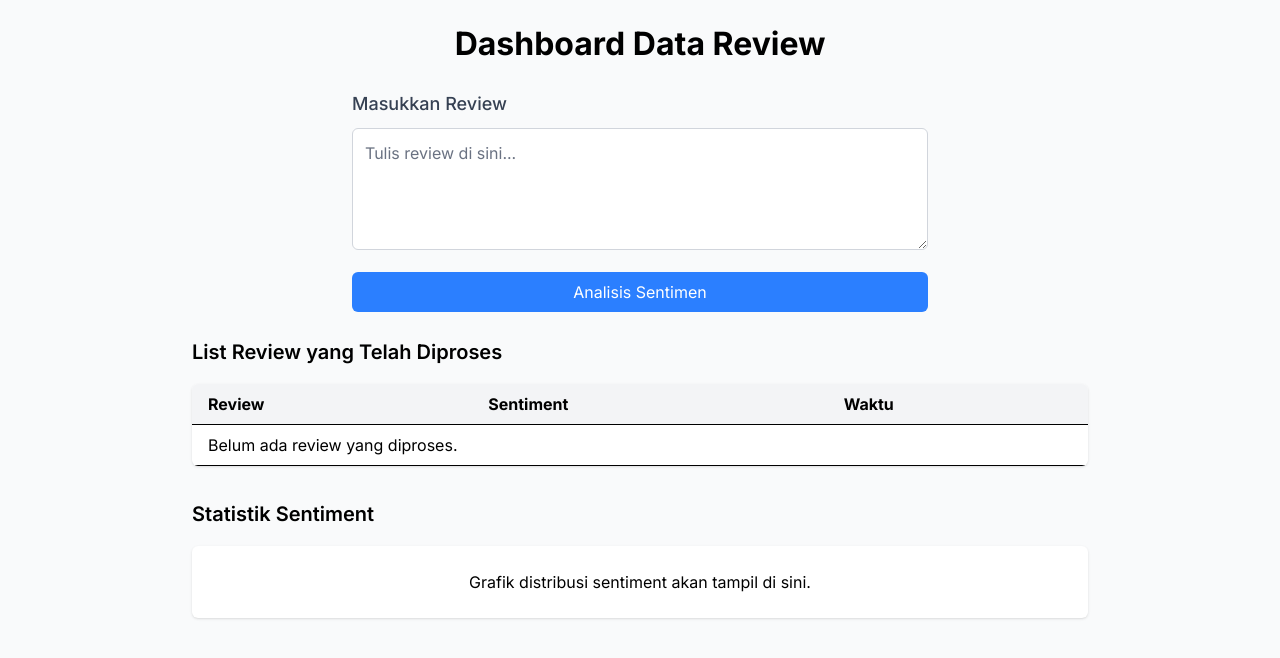
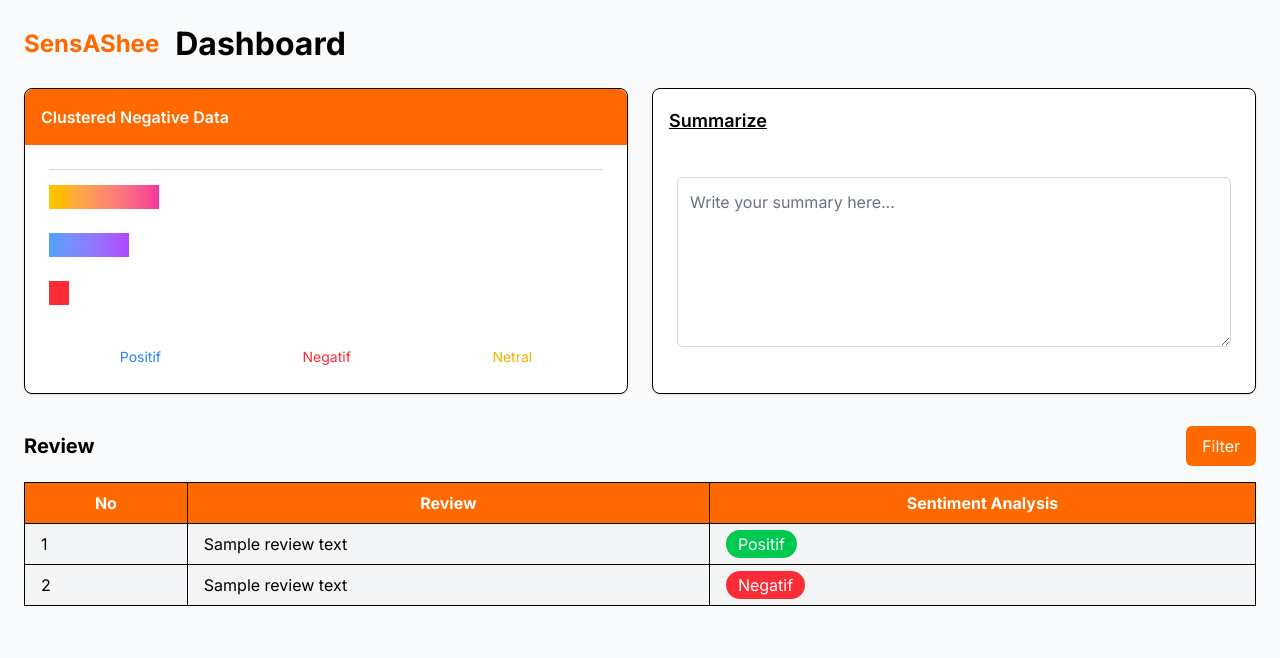
Before and after one commit to ucok-hub/web-sentiment-analysis, a Next.js app: page /dashboard in a window 1280 px wide. Shown: the top 658 px of the page. Built offline with nearby package versions, Linux system fonts and the light colour scheme.

Commit message:
`Refactor UI components to use gradient backgrounds and text colors`

```diff
--- a/src/app/dashboard/page.jsx
+++ b/src/app/dashboard/page.jsx
@@ -1,114 +1,98 @@
-// app/dashboard/page.jsx
 'use client'
 
-import React, { useState } from 'react'
+import React from 'react'
 
 export default function Dashboard() {
-  const [review, setReview] = useState('')
-  const [reviews, setReviews] = useState([])
-  const [loading, setLoading] = useState(false)
-
-  // Fungsi untuk mengirim review ke API dan mendapatkan hasil analisis
-  const handleAnalyze = async (e) => {
-    e.preventDefault()
-    setLoading(true)
-
-    try {
-      const res = await fetch('/api/analyze', {
-        method: 'POST',
-        headers: { 'Content-Type': 'application/json' },
-        body: JSON.stringify({ review }),
-      })
-      const data = await res.json()
-
-      // Membuat data review baru dengan timestamp
-      const newReview = {
-        id: Date.now(),
-        text: review,
-        sentiment: data.sentiment,
-        timestamp: new Date().toLocaleString(),
-      }
-
-      // Menambahkan review baru ke dalam daftar (data review yang telah diproses)
-      setReviews([newReview, ...reviews])
-      setReview('')
-    } catch (error) {
-      console.error('Error analyzing review:', error)
-    }
-    setLoading(false)
-  }
-
   return (
     <div className="min-h-screen bg-gray-50 p-6">
-      <h1 className="mb-6 text-center text-3xl font-bold">
-        Dashboard Data Review
-      </h1>
+      {/* Header */}
+      <header className="mb-6 flex items-center space-x-4">
+        <div className="text-2xl font-bold text-orange-500">SensAShee</div>
+        <h1 className="text-3xl font-bold">Dashboard</h1>
+      </header>
 
-      {/* Form untuk mengirim review */}
-      <form onSubmit={handleAnalyze} className="mx-auto mb-6 max-w-xl">
-        <label
-          htmlFor="review"
-          className="mb-2 block text-lg font-medium text-gray-700"
-        >
-          Masukkan Review
-        </label>
-        <textarea
-          id="review"
-          value={review}
-          onChange={(e) => setReview(e.target.value)}
-          placeholder="Tulis review di sini..."
-          rows="4"
-          className="w-full rounded-md border border-gray-300 p-3 focus:ring-2 focus:ring-blue-500 focus:outline-none"
-          required
-        ></textarea>
-        <button
-          type="submit"
-          className="mt-4 w-full rounded-md bg-blue-500 py-2 text-white transition-colors hover:bg-blue-600"
-        >
-          {loading ? 'Memproses...' : 'Analisis Sentimen'}
-        </button>
-      </form>
+      {/* Top Section */}
+      <div className="grid grid-cols-1 gap-6 md:grid-cols-2">
+        {/* Left Panel */}
+        <div className="rounded-lg border bg-white shadow">
+          <div className="rounded-t-lg bg-orange-500 p-4 font-semibold text-white">
+            Clustered Negative Data
+          </div>
+          <div className="p-6">
+            {/* Bar Chart */}
+            <div className="relative h-40">
+              <div className="absolute top-4 left-0 h-6 w-[110px] bg-gradient-to-r from-yellow-400 to-pink-500"></div>
+              <div className="absolute top-16 left-0 h-6 w-[80px] bg-gradient-to-r from-blue-400 to-purple-500"></div>
+              <div className="absolute top-28 left-0 h-6 w-[20px] bg-red-500"></div>
+              {/* Grid lines */}
+              <div className="absolute inset-0 border-t border-gray-300"></div>
+            </div>
+            {/* Legend */}
+            <div className="mt-4 flex justify-around text-sm">
+              <span className="text-blue-500">Positif</span>
+              <span className="text-red-500">Negatif</span>
+              <span className="text-yellow-500">Netral</span>
+            </div>
+          </div>
+        </div>
 
-      {/* Tabel untuk menampilkan daftar review yang telah diproses */}
-      <div className="mx-auto max-w-4xl">
-        <h2 className="mb-4 text-xl font-semibold">
-          List Review yang Telah Diproses
-        </h2>
-        <table className="min-w-full overflow-hidden rounded-md bg-white shadow">
-          <thead className="bg-gray-100">
-            <tr>
-              <th className="border-b px-4 py-2 text-left">Review</th>
-              <th className="border-b px-4 py-2 text-left">Sentiment</th>
-              <th className="border-b px-4 py-2 text-left">Waktu</th>
+        {/* Right Panel */}
+        <div className="rounded-lg border bg-white shadow">
+          <div className="p-4 text-lg font-semibold underline">Summarize</div>
+          <div className="p-6">
+            <textarea
+              className="w-full rounded-md border border-gray-300 p-3 focus:ring-2 focus:ring-orange-500"
+              rows="6"
+              placeholder="Write your summary here..."
+            ></textarea>
+          </div>
+        </div>
+      </div>
+
+      {/* Bottom Section */}
+      <div className="mt-8">
+        <div className="mb-4 flex items-center justify-between">
+          <h2 className="text-xl font-bold">Review</h2>
+          <button className="rounded-md bg-orange-500 px-4 py-2 text-white hover:bg-orange-600">
+            Filter
+          </button>
+        </div>
+        <table className="w-full table-auto border-collapse border border-black">
+          <thead>
+            <tr className="bg-orange-500 text-white">
+              <th className="border border-black px-4 py-2">No</th>
+              <th className="border border-black px-4 py-2">Review</th>
+              <th className="border border-black px-4 py-2">
+                Sentiment Analysis
+              </th>
             </tr>
           </thead>
           <tbody>
-            {reviews.length === 0 ? (
-              <tr>
-                <td className="border-b px-4 py-2" colSpan="3">
-                  Belum ada review yang diproses.
-                </td>
-              </tr>
-            ) : (
-              reviews.map((item) => (
-                <tr key={item.id} className="hover:bg-gray-50">
-                  <td className="border-b px-4 py-2">{item.text}</td>
-                  <td className="border-b px-4 py-2">{item.sentiment}</td>
-                  <td className="border-b px-4 py-2">{item.timestamp}</td>
-                </tr>
-              ))
-            )}
+            {/* Placeholder rows */}
+            <tr className="bg-gray-100">
+              <td className="border border-black px-4 py-2">1</td>
+              <td className="border border-black px-4 py-2">
+                Sample review text
+              </td>
+              <td className="border border-black px-4 py-2">
+                <span className="rounded-full bg-green-500 px-3 py-1 text-white">
+                  Positif
+                </span>
+              </td>
+            </tr>
+            <tr className="bg-gray-100">
+              <td className="border border-black px-4 py-2">2</td>
+              <td className="border border-black px-4 py-2">
+                Sample review text
+              </td>
+              <td className="border border-black px-4 py-2">
+                <span className="rounded-full bg-red-500 px-3 py-1 text-white">
+                  Negatif
+                </span>
+              </td>
+            </tr>
           </tbody>
         </table>
-      </div>
-
-      {/* Placeholder untuk grafik/statistik */}
-      <div className="mx-auto mt-8 max-w-4xl">
-        <h2 className="mb-4 text-xl font-semibold">Statistik Sentiment</h2>
-        <div className="rounded-md bg-white p-6 text-center shadow">
-          {/* Disini nantinya kamu bisa mengintegrasikan library chart seperti Chart.js atau Recharts */}
-          <p>Grafik distribusi sentiment akan tampil di sini.</p>
-        </div>
       </div>
     </div>
   )
--- a/src/components/CallToAction.jsx
+++ b/src/components/CallToAction.jsx
@@ -5,6 +5,7 @@ import backgroundImage from '@/images/background-call-to-action.jpg'
 
 export function CallToAction() {
   return (
+    <div className="bg-gradient-to-r from-red-500 to-orange-500 p-8 text-white">
       <section
         id="get-started-today"
         className="relative overflow-hidden bg-blue-600 py-32"
@@ -23,8 +24,8 @@ export function CallToAction() {
               Analyze Your Reviews Now
             </h2>
             <p className="mt-4 text-lg tracking-tight text-white">
-            Unlock valuable insights from Shopee COD reviews with our AI-powered
-            tool.
+              Unlock valuable insights from Shopee COD reviews with our
+              AI-powered tool.
             </p>
             <Button href="/register" color="white" className="mt-10">
               Get Started
@@ -32,5 +33,6 @@ export function CallToAction() {
           </div>
         </Container>
       </section>
+    </div>
   )
 }
--- a/src/components/Footer.jsx
+++ b/src/components/Footer.jsx
@@ -5,7 +5,7 @@ import { NavLink } from '@/components/NavLink'
 
 export function Footer() {
   return (
-    <footer className="bg-slate-50">
+    <footer className="bg-gradient-to-r from-red-500 to-orange-500 p-4 text-white">
       <Container>
         <div className="py-16">
           <Logo className="mx-auto h-10 w-auto" />
--- a/src/components/Header.jsx
+++ b/src/components/Header.jsx
@@ -76,7 +76,7 @@ function MobileNavigation() {
 
 export function Header() {
   return (
-    <header className="py-10">
+    <header className="bg-gradient-to-r from-red-500 to-orange-500 p-4 text-white">
       <Container>
         <nav className="relative z-50 flex justify-between">
           <div className="flex items-center md:gap-x-12">
--- a/src/components/Hero.jsx
+++ b/src/components/Hero.jsx
@@ -3,6 +3,7 @@ import { Container } from '@/components/Container'
 
 export function Hero() {
   return (
+    <section className="bg-gradient-to-r from-red-500 to-orange-500 py-16 text-white">
       <Container className="pt-20 pb-16 text-center lg:pt-32">
         <h1 className="mx-auto max-w-4xl font-display text-5xl font-medium tracking-tight text-slate-900 sm:text-7xl">
           Sentiment Analysis for Shopee Reviews
@@ -18,5 +19,6 @@ export function Hero() {
           </Button>
         </div>
       </Container>
+    </section>
   )
 }
```
Lines whose indentation alone changed are shown as unchanged.
